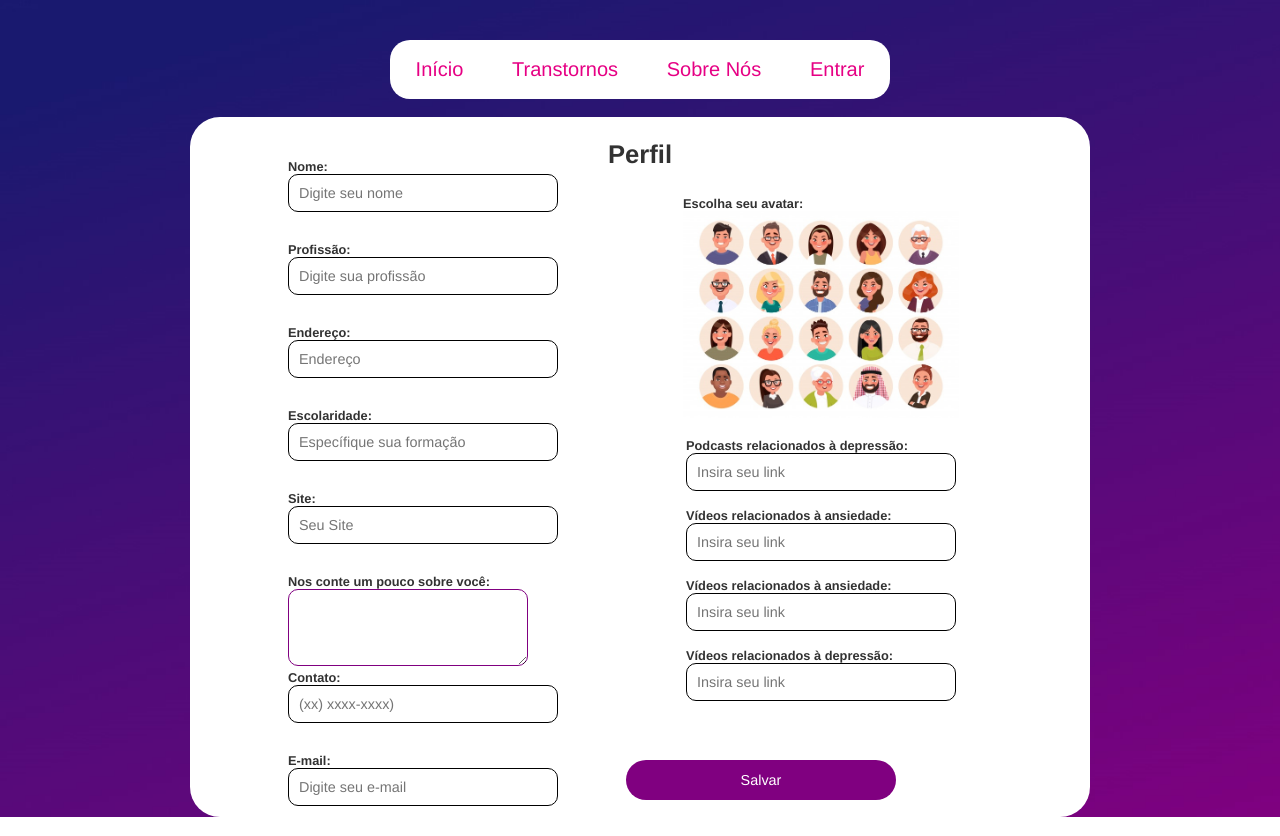
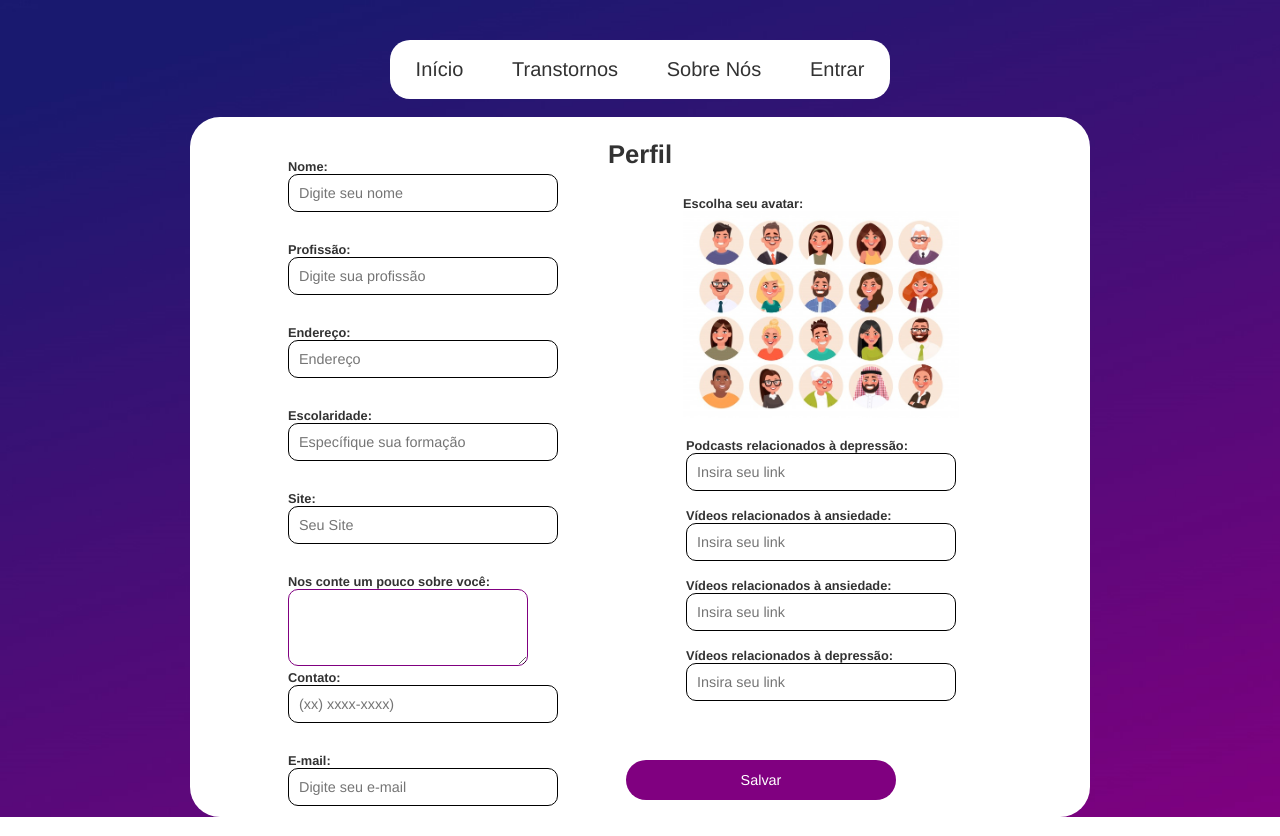
Before and after one commit to ICEI-PUC-Minas-PMV-SI/pmv-si-2021-2-e1-proj-web-t3-projeto-playlist, a plain HTML site: page src/index.html in a window 1280 px wide. Drawn offline with Linux system fonts and the light colour scheme.

Commit message:
ajuste cor cabeçalho

```diff
--- a/src/style.css
+++ b/src/style.css
@@ -53,9 +53,6 @@ width: 100%;
   margin-right: auto;
 }
 
-a{
-color: #E60084;
-}
 
 body {
 padding-top: 5vh;
```
